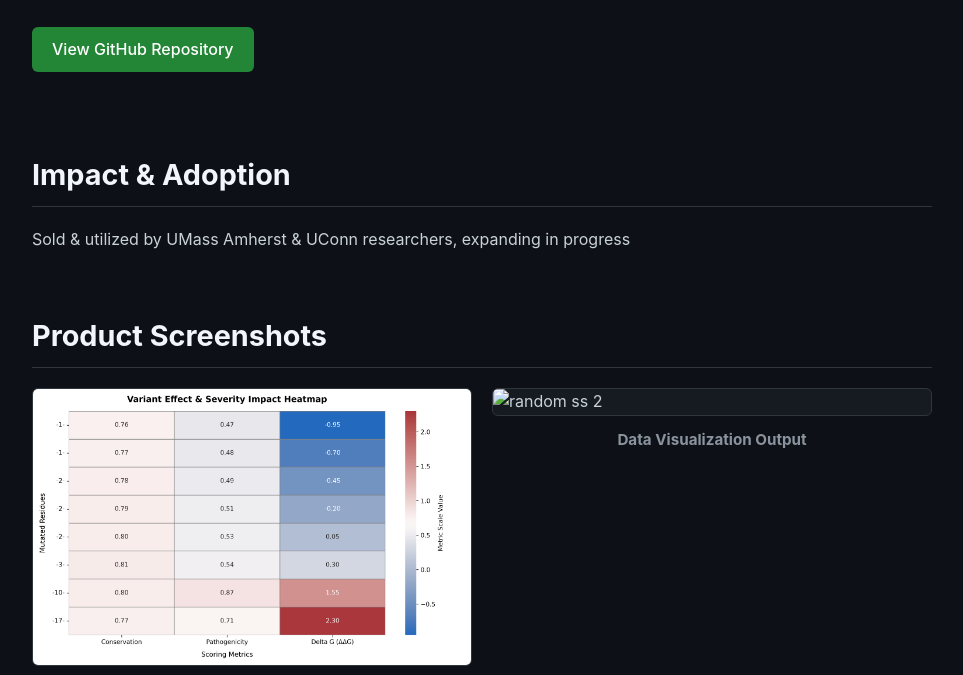
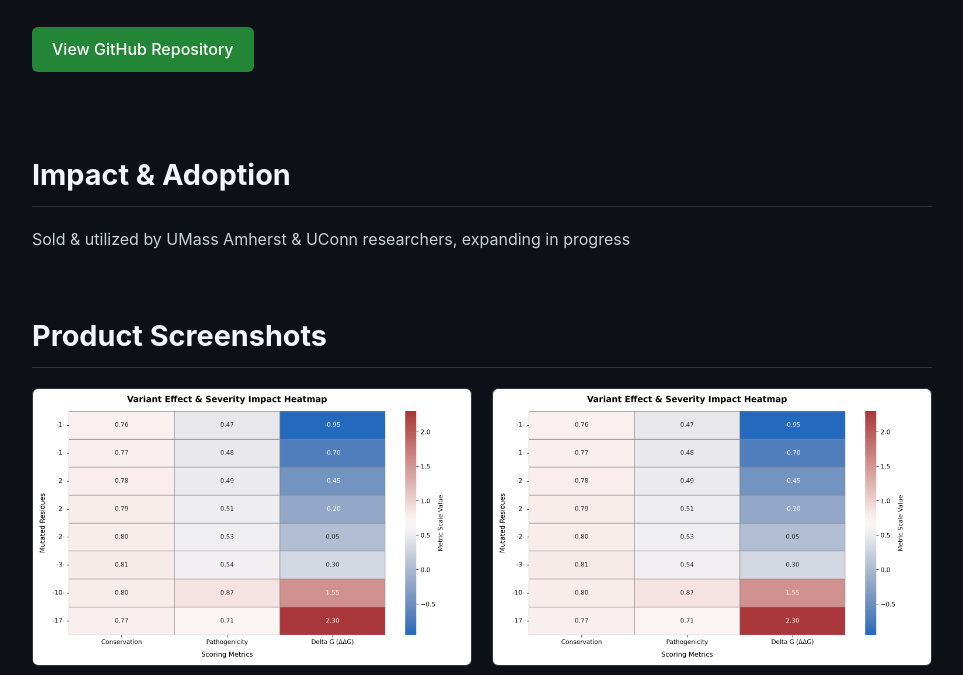
Before and after one commit to kychilly/jeffreyyam.github.io, a plain HTML site: page websiteSetup/startup.html in a window 1280 px wide. Shown: the part 274-949 px from the top of the page, without its empty margins (158-1121 px from the left). Drawn offline with Linux system fonts and the light colour scheme.

Commit message:
second image, getting more data soon

```diff
--- a/websiteSetup/startup.html
+++ b/websiteSetup/startup.html
@@ -54,11 +54,10 @@
             <div class="video-card">
                 <div style="max-width: 450px; margin: 0 auto;">
                     <div style="position: relative; width: 100%; overflow: hidden; border-radius: 6px; border: 1px solid #30363d; margin-bottom: 12px; background-color: #161b22;">
-                        <!-- Replace src with your image path (e.g., ../images/screenshot2.png) -->
-                        <img src="undefined" alt="random ss 2" style="width: 100%; height: auto; display: block; object-fit: cover;">
+                        <img src="../images/heatmap1.png" alt="random ss 2" style="width: 100%; height: auto; display: block; object-fit: cover;">
                     </div>
                 </div>
-                <p style="color: #8b949e; font-size: 0.95rem; text-align: center;"><strong>Data Visualization Output</strong></p>
+                <p style="color: #8b949e; font-size: 0.95rem; text-align: center;"><strong>Genome Lolipop graph</strong></p>
             </div>
 
         </div>
```
Also changed, not shown: images/lolipop1.png (added).
